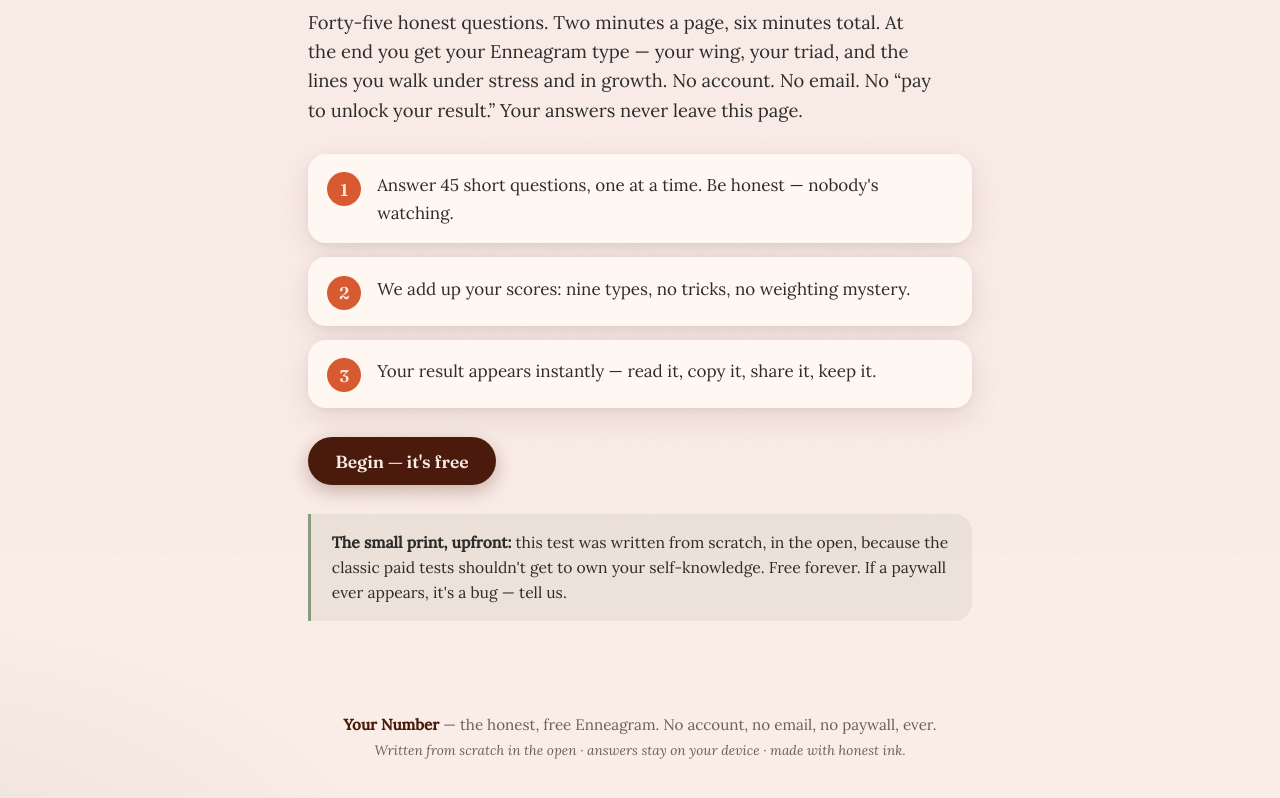
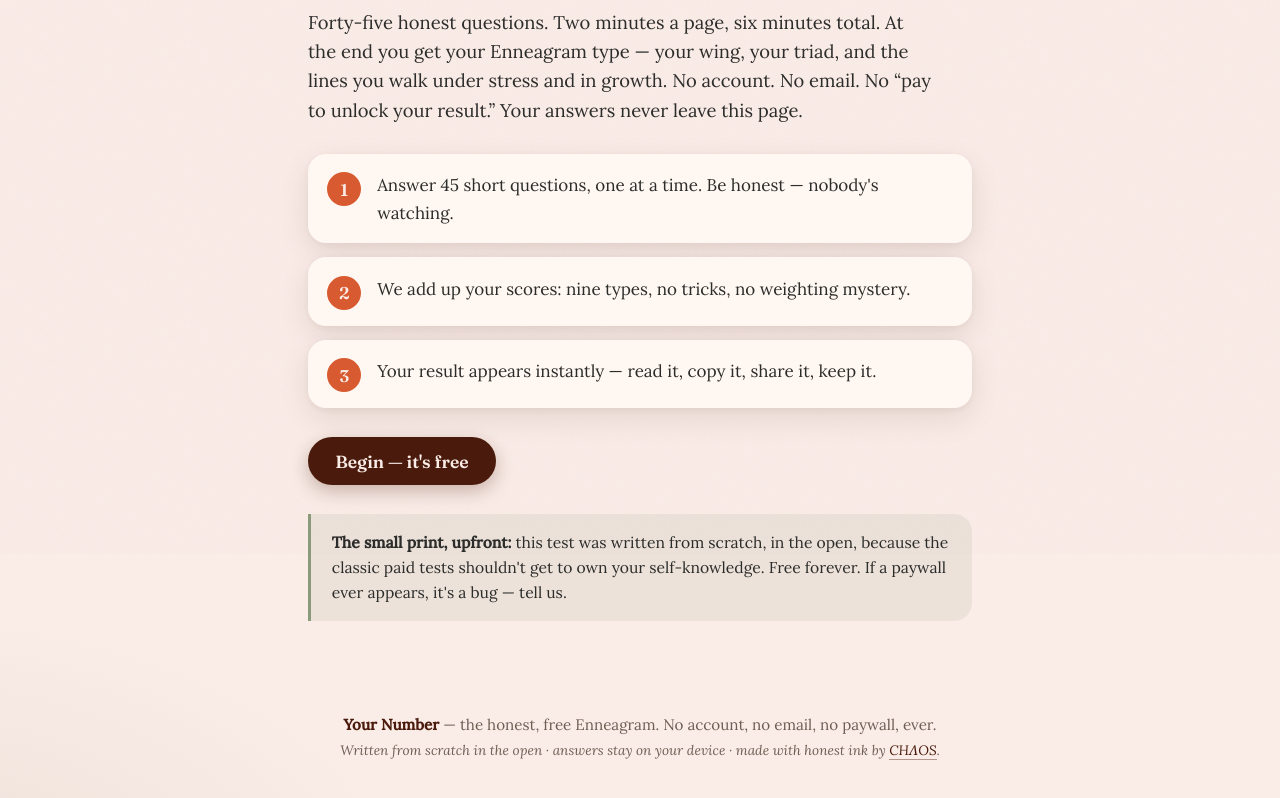
Before and after one commit to d0nniedank0/your-number, a website: page index.html in a window 1280 px wide. Shown: the part 246-1044 px from the top of the page. Drawn offline with Linux system fonts and the light colour scheme.

Commit message:
Footer credit: made with honest ink by CHΛOS (links to @daanisharif)

```diff
--- a/css/styles.css
+++ b/css/styles.css
@@ -482,6 +482,15 @@ h1 em {
   font-style: italic;
 }
 
+.colophon a {
+  color: var(--umber);
+  text-decoration: none;
+  border-bottom: 1px solid rgba(74, 27, 12, 0.4);
+  transition: border-color 0.15s ease;
+}
+
+.colophon a:hover { border-bottom-color: var(--umber); }
+
 /* ---------- Responsive ---------- */
 
 @media (max-width: 520px) {
--- a/index.html
+++ b/index.html
@@ -131,7 +131,7 @@
 
   <footer class="colophon">
     <p><strong>Your Number</strong> — the honest, free Enneagram. No account, no email, no paywall, ever.</p>
-    <p class="colophon-small">Written from scratch in the open · answers stay on your device · made with honest ink.</p>
+    <p class="colophon-small">Written from scratch in the open · answers stay on your device · made with honest ink by <a href="https://twitter.com/daanisharif" target="_blank" rel="noopener noreferrer">CHΛOS</a>.</p>
   </footer>
 
   <script src="js/engine.js" defer></script>
```
Also changed, not shown: README.md.
